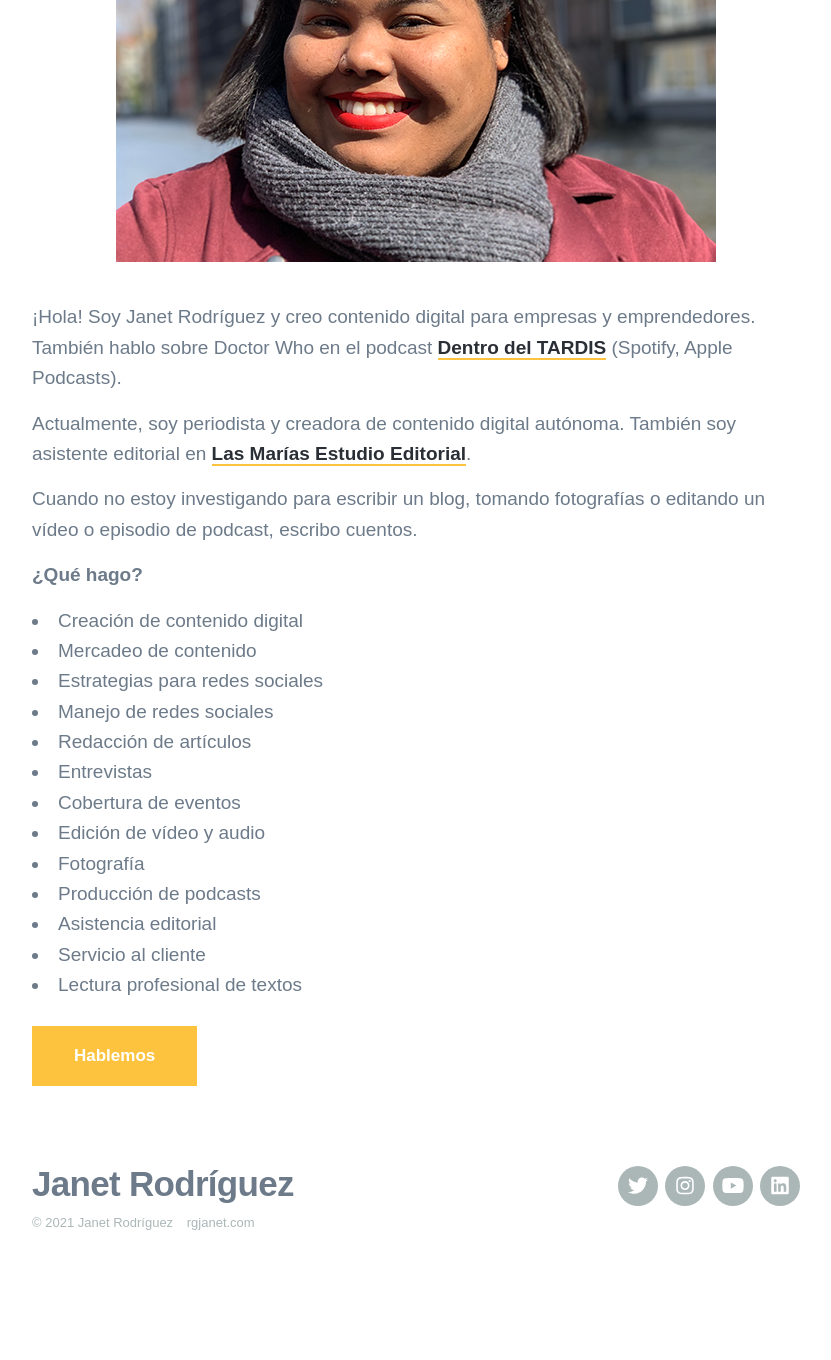
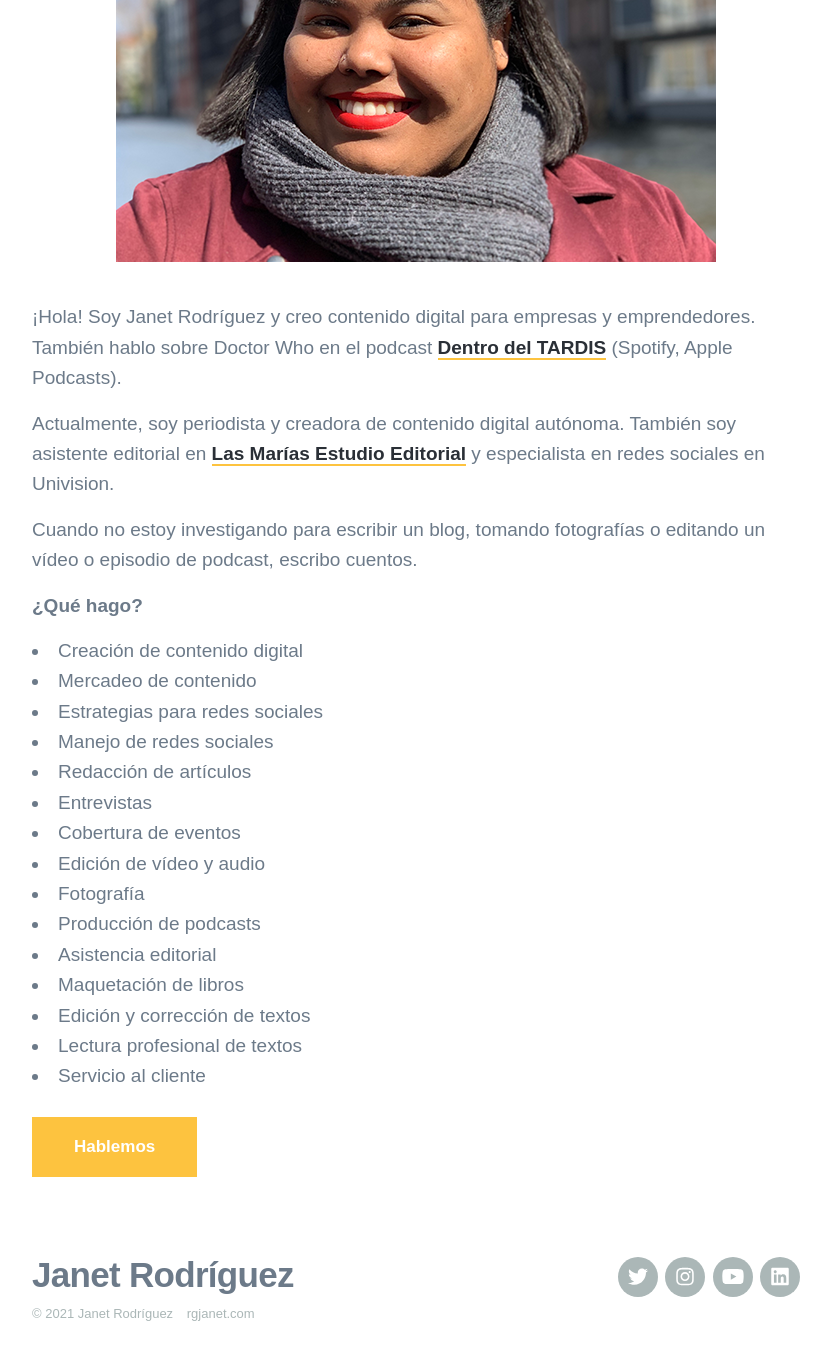
Before and after one commit to rgjanet/rgjanet.github.io, a Jekyll site: the page built from _pages/acerca.md, in a window 1280 px wide and 1400 px high, scrolled down 648 px. Shown: the top 1360 px of the window, without its empty margins (224-1055 px from the left). Built offline with Jekyll 4.4.1, drawn with Linux system fonts in a browser that asks for light colours; nearby versions of some CDN libraries; some web fonts are replaced; before the commit the page ends 1957 px from its top, so only the background shows below that.

Commit message:
Update acerca.md

```diff
--- a/_pages/acerca.md
+++ b/_pages/acerca.md
@@ -9,7 +9,7 @@ featured_image: /images/Proyectos/videos-rgjanet.png
 
 ¡Hola! Soy Janet Rodríguez y creo contenido digital para empresas y emprendedores. También hablo sobre Doctor Who en el podcast [Dentro del TARDIS](http://www.anchor.com/dentrodeltardis) (Spotify, Apple Podcasts).
 
-Actualmente, soy periodista y creadora de contenido digital autónoma. También soy asistente editorial en [Las Marías Estudio Editorial](http://www.lasmariaseditorial.com).
+Actualmente, soy periodista y creadora de contenido digital autónoma. También soy asistente editorial en [Las Marías Estudio Editorial](http://www.lasmariaseditorial.com) y especialista en redes sociales en Univision.
 
 Cuando no estoy investigando para escribir un blog, tomando fotografías o editando un vídeo o episodio de podcast, escribo cuentos.
 
@@ -26,7 +26,9 @@ Cuando no estoy investigando para escribir un blog, tomando fotografías o edita
 * Fotografía
 * Producción de podcasts
 * Asistencia editorial
+* Maquetación de libros
+* Edición y corrección de textos
+* Lectura profesional de textos
 * Servicio al cliente
-* Lectura profesional de textos
 
 <a href="mailto:janet@rgjanet.com" class="button button--large">Hablemos</a>
```
